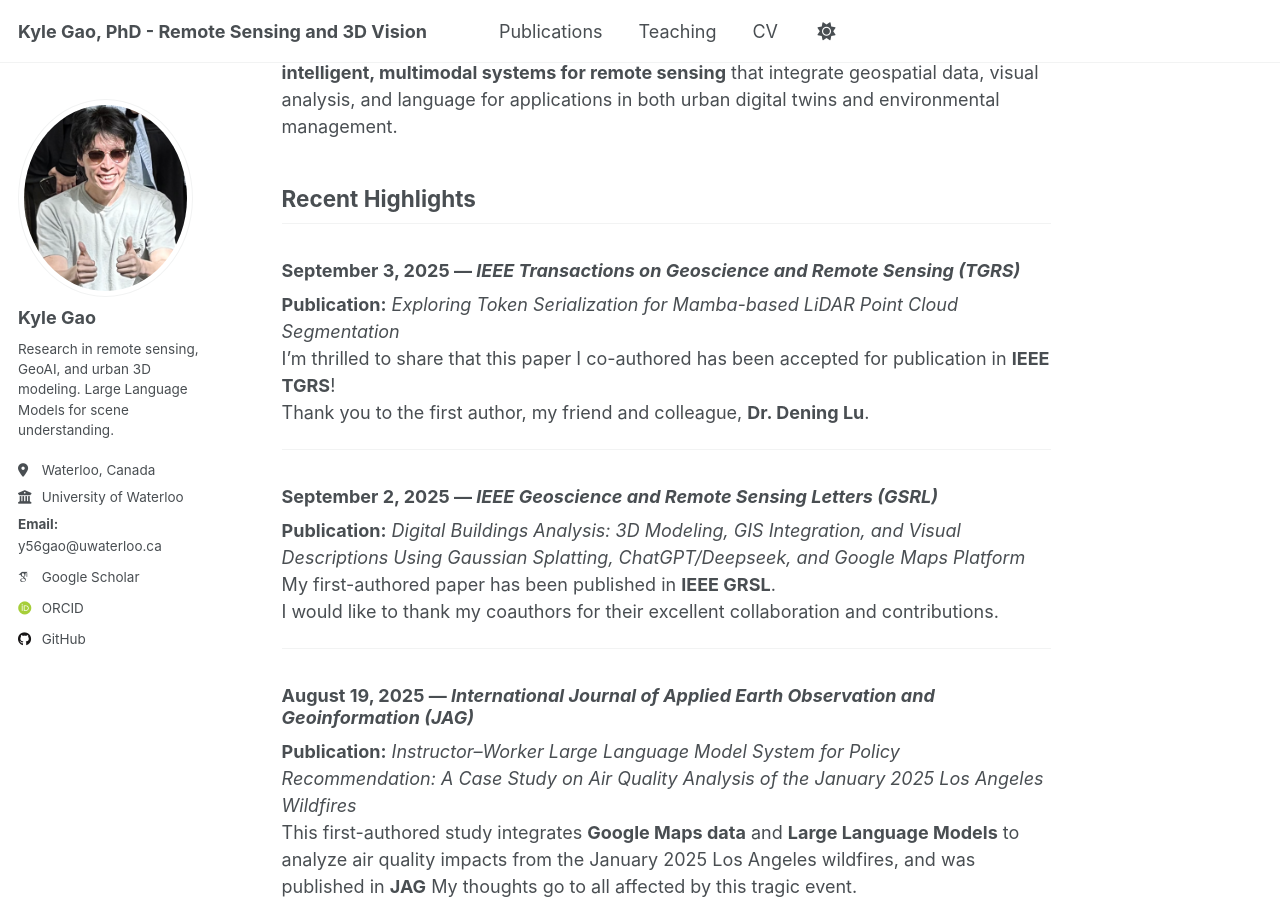
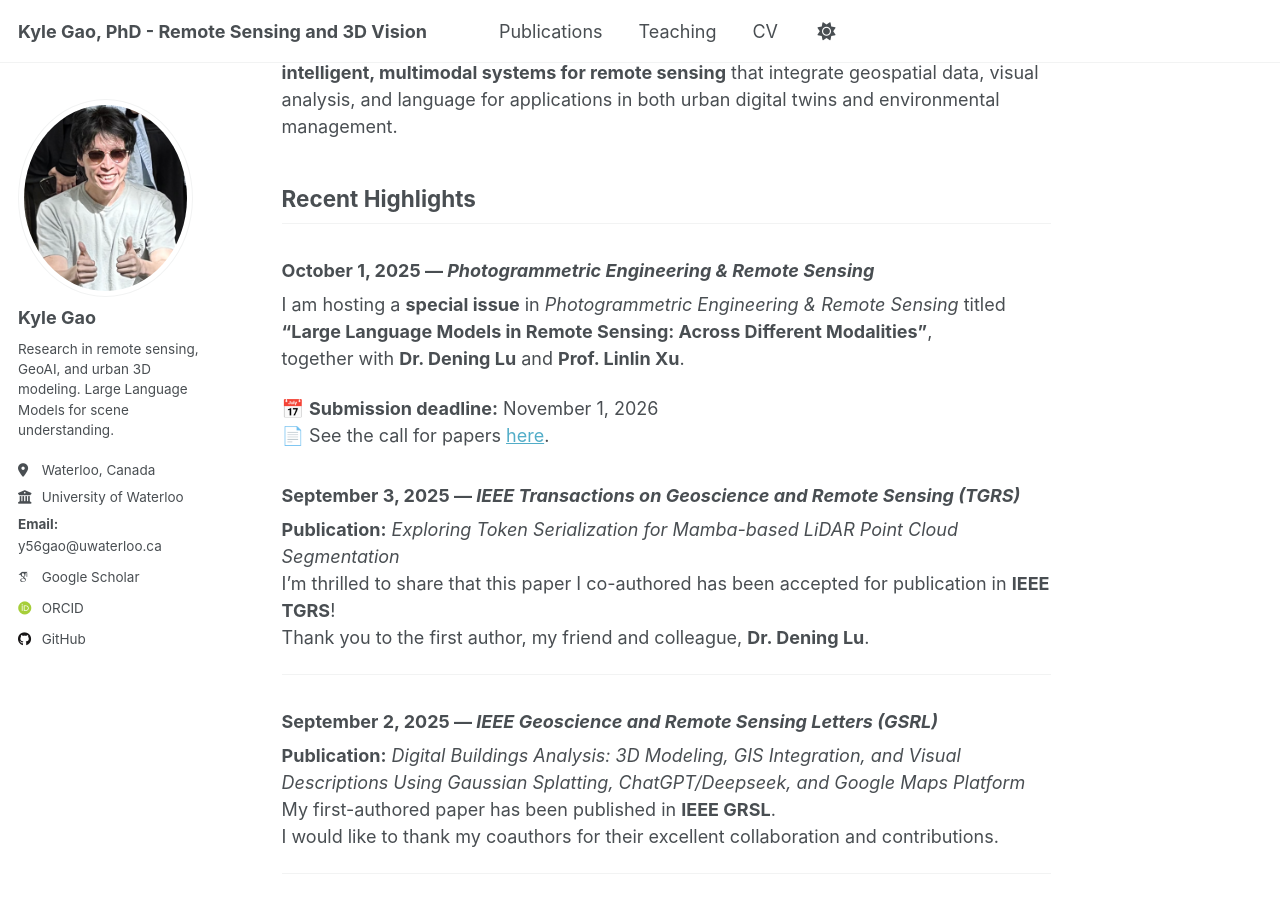
Before and after one commit to kyle-gao/kyle-gao.github.io, a Jekyll site: the page built from _pages/about.md, in a window 1280 px wide and 900 px high, scrolled down 444 px. Built offline with Jekyll 4.4.1, drawn with Linux system fonts in a browser that asks for light colours; some web fonts are replaced; a script that is not in the unit is left out.

Commit message:
Updated about

```diff
--- a/_pages/about.md
+++ b/_pages/about.md
@@ -15,6 +15,13 @@ I’ve authored and co-authored over **thirty-seven peer-reviewed papers**, incl
 My current work focuses on building **intelligent, multimodal systems for remote sensing** that integrate geospatial data, visual analysis, and language for applications in both urban digital twins and environmental management.
 
 ## Recent Highlights
+### October 1, 2025 — *Photogrammetric Engineering & Remote Sensing*
+I am hosting a **special issue** in *Photogrammetric Engineering & Remote Sensing* titled
+**“Large Language Models in Remote Sensing: Across Different Modalities”**,
+together with **Dr. Dening Lu** and **Prof. Linlin Xu**.
+
+📅 **Submission deadline:** November 1, 2026
+📄 See the call for papers [here](/files/PERS_SpecialIssue.pdf).
 
 ### September 3, 2025 — *IEEE Transactions on Geoscience and Remote Sensing (TGRS)*
 **Publication:** *Exploring Token Serialization for Mamba-based LiDAR Point Cloud Segmentation*
```
Also changed, not shown: 1 other file.
